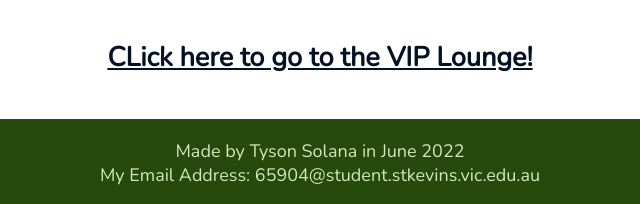
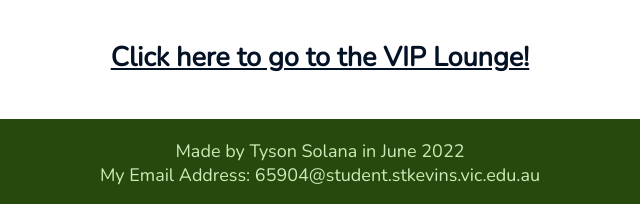
Before and after one commit to Pesky-codes/pesky-codes.github.io, a plain HTML site: page index.html in a window 1280 px wide. Shown: the part 642-846 px from the top of the page, 320-960 px from the left. Drawn offline with nearby package versions, Linux system fonts and the light colour scheme.

Commit message:
trying to fix VIPL

```diff
--- a/index.html
+++ b/index.html
@@ -58,7 +58,7 @@
 
 <div class="contentbottom">
 
-<h2 style="text-align:center ;"><a href="Pages/viplounge.html">CLick here to go to the VIP Lounge!</a></h2>
+<h2 style="text-align:center ;"><a href="Pages/viplounge.html">Click here to go to the VIP Lounge!</a></h2>
     </div>
 
 <div class="footer" >Made by Tyson Solana in June 2022 <br> My Email Address: 65904@student.stkevins.vic.edu.au</div>
```
Also changed, not shown: 1 other file.
